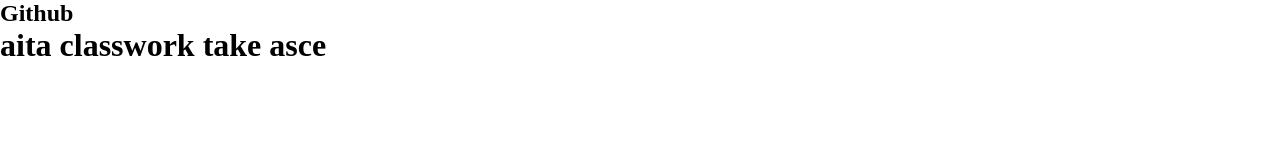
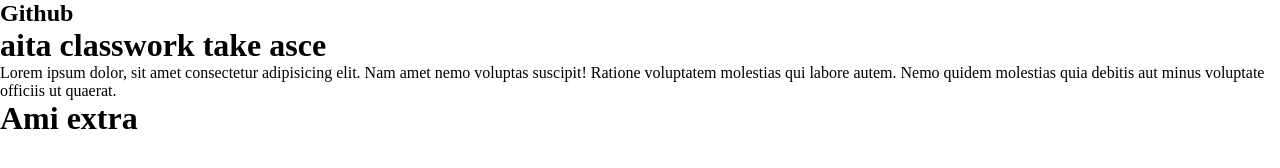
Before and after one commit to dev-mahfuzul/test, a plain HTML site: page index.html in a window 1280 px wide. Drawn offline with Linux system fonts and the light colour scheme.

Commit message:
last commit

```diff
--- a/index.html
+++ b/index.html
@@ -9,5 +9,7 @@
 <body>
     <h2>Github</h2>
     <h1>aita classwork take asce</h1>
+    <p>Lorem ipsum dolor, sit amet consectetur adipisicing elit. Nam amet nemo voluptas suscipit! Ratione voluptatem molestias qui labore autem. Nemo quidem molestias quia debitis aut minus voluptate officiis ut quaerat.</p>
+    <h1>Ami extra</h1>
 </body>
 </html>
```
